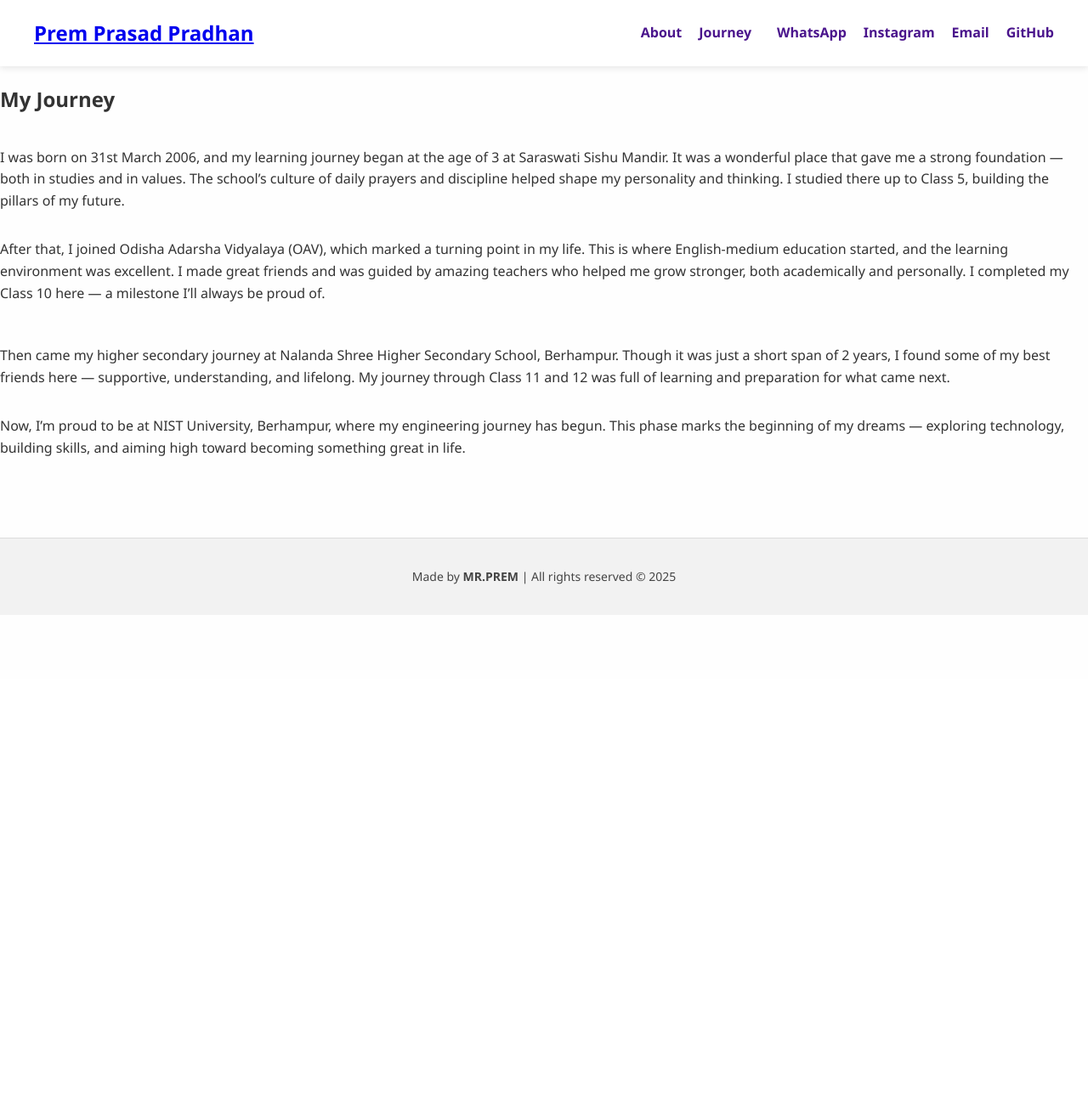
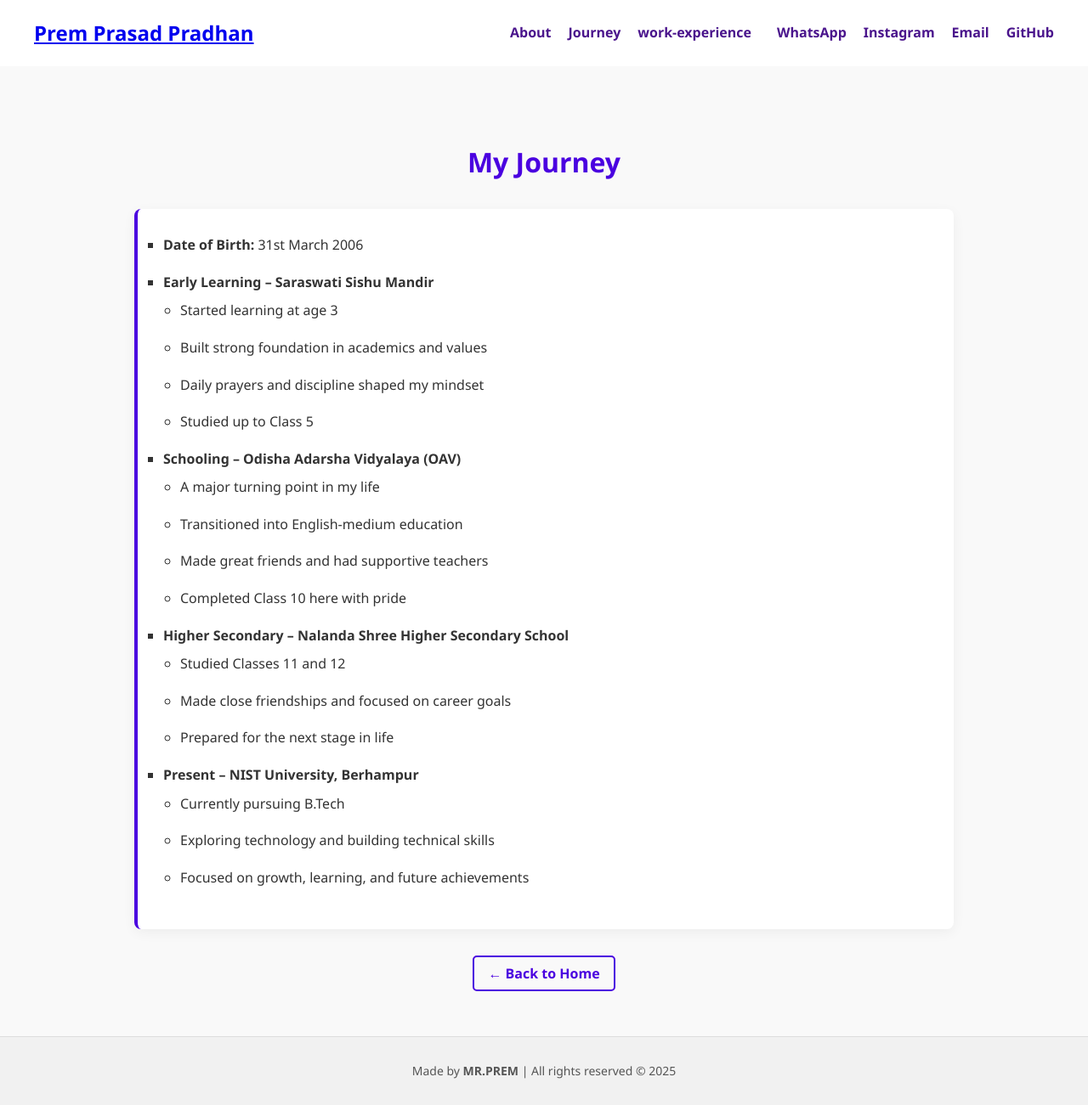
Before and after one commit to MRPREM31/My-Portfolio-, a Flask app: page /journey in a window 1280 px wide. Shown: the whole page at 85% size. Before the commit the page ends 724 px from the top, so only its background shows below. Run offline with Flask 3, Linux system fonts and the light colour scheme.

Commit message:
Updated css for all pages

```diff
--- a/app.py
+++ b/app.py
@@ -14,7 +14,9 @@ def about():
 def journey():
     return render_template("journey.html")
 
-
+@app.route("/work_experience")
+def work_experience():
+    return render_template("work-experience.html")
 
 if __name__ == "__main__":
     app.run(debug=True)
--- a/static/css/style.css
+++ b/static/css/style.css
@@ -195,3 +195,193 @@ body {
     font-size: 15px;
   }
 }
+
+
+.work-experience {
+  padding: 60px 20px;
+  background-color: #f9f9f9;
+}
+
+.work-experience h2 {
+  text-align: center;
+  font-size: 32px;
+  color: #4A00E0;
+  margin-bottom: 30px;
+}
+
+.work-points {
+  max-width: 900px;
+  margin: auto;
+  background: white;
+  padding: 30px;
+  border-left: 4px solid #4A00E0;
+  border-radius: 8px;
+  box-shadow: 0 4px 15px rgba(0, 0, 0, 0.05);
+  font-size: 16px;
+  line-height: 1.6;
+  list-style-type: square;
+}
+
+.work-points li {
+  margin-bottom: 12px;
+}
+
+.work-points ul {
+  list-style-type: circle;
+  padding-left: 20px;
+  margin-top: 8px;
+}
+
+
+.back-link {
+  text-align: center;
+  margin-top: 30px;
+}
+
+.back-link a {
+  text-decoration: none;
+  color: #4A00E0;
+  font-weight: bold;
+  font-size: 16px;
+  border: 2px solid #4A00E0;
+  padding: 8px 16px;
+  border-radius: 5px;
+  transition: 0.3s ease;
+}
+
+.back-link a:hover {
+  background-color: #4A00E0;
+  color: white;
+}
+
+
+.my-journey {
+  padding: 60px 20px;
+  background-color: #f9f9f9;
+}
+
+.my-journey h2 {
+  text-align: center;
+  font-size: 32px;
+  color: #4A00E0;
+  margin-bottom: 30px;
+}
+
+.journey-points {
+  max-width: 900px;
+  margin: auto;
+  background: white;
+  padding: 30px;
+  border-left: 4px solid #4A00E0;
+  border-radius: 8px;
+  box-shadow: 0 4px 15px rgba(0, 0, 0, 0.05);
+  font-size: 16px;
+  line-height: 1.6;
+  list-style-type: square;
+}
+
+.journey-points li {
+  margin-bottom: 18px;
+}
+
+.journey-points ul {
+  list-style-type: circle;
+  padding-left: 20px;
+  margin-top: 8px;
+}
+
+.back-link {
+  text-align: center;
+  margin-top: 40px;
+}
+
+.back-link a {
+  text-decoration: none;
+  color: #4A00E0;
+  font-weight: bold;
+  font-size: 16px;
+  border: 2px solid #4A00E0;
+  padding: 8px 16px;
+  border-radius: 5px;
+  transition: 0.3s ease;
+}
+
+.back-link a:hover {
+  background-color: #4A00E0;
+  color: white;
+}
+
+
+
+.about-me {
+  padding: 60px 20px;
+  background-color: #f9f9f9;
+}
+
+.about-me h2 {
+  text-align: center;
+  font-size: 32px;
+  color: #4A00E0;
+  margin-bottom: 30px;
+}
+
+.about-points {
+  max-width: 900px;
+  margin: auto;
+  background: white;
+  padding: 30px;
+  border-left: 4px solid #4A00E0;
+  border-radius: 8px;
+  box-shadow: 0 4px 15px rgba(0, 0, 0, 0.05);
+  font-size: 16px;
+  line-height: 1.6;
+  list-style-type: square;
+}
+
+.about-points li {
+  margin-bottom: 18px;
+}
+
+.about-points ul {
+  list-style-type: circle;
+  padding-left: 20px;
+  margin-top: 8px;
+}
+
+.back-link {
+  text-align: center;
+  margin-top: 40px;
+}
+
+.back-link a {
+  text-decoration: none;
+  color: #4A00E0;
+  font-weight: bold;
+  font-size: 16px;
+  border: 2px solid #4A00E0;
+  padding: 8px 16px;
+  border-radius: 5px;
+  transition: 0.3s ease;
+}
+
+.back-link a:hover {
+  background-color: #4A00E0;
+  color: white;
+}
+
+html, body {
+  height: 100%;
+  margin: 0;
+  padding: 0;
+  display: flex;
+  flex-direction: column;
+}
+
+.site-footer {
+  text-align: center;
+  padding: 15px;
+  background-color: #f1f1f1;
+  font-size: 14px;
+  color: #555;
+  margin-top: auto; /* Pushes footer to bottom */
+}
--- /dev/null
+++ b/templates/footer.html
@@ -0,0 +1,4 @@
+<!-- footer.html -->
+<footer class="site-footer">
+  <p>Made by <strong>MR.PREM</strong> | All rights reserved © 2025</p>
+</footer>
--- a/templates/header.html
+++ b/templates/header.html
@@ -15,6 +15,8 @@
       <ul class="nav-links">
         <li><a href="{{ url_for('about') }}">About</a></li>
         <li><a href="{{ url_for('journey') }}">Journey</a></li>
+        <li><a href="{{ url_for('work_experience') }}">work-experience</a></li>
+
 
 
       </ul>
--- a/templates/journey.html
+++ b/templates/journey.html
@@ -1,13 +1,70 @@
-{% include 'header.html' %}
-<h2>My Journey</h2>
- <p>I was born on 31st March 2006, and my learning journey began at the age of 3 at Saraswati Sishu Mandir. It was a wonderful place that gave me a strong foundation — both in studies and in values. The school’s culture of daily prayers and discipline helped shape my personality and thinking. I studied there up to Class 5, building the pillars of my future.</p>
+<!DOCTYPE html>
+<html lang="en">
+<head>
+  <meta charset="UTF-8">
+  <title>My Journey | Prem Prasad Pradhan</title>
+  <link rel="stylesheet" href="{{ url_for('static', filename='css/style.css') }}">
+</head>
+<body>
 
- <p>After that, I joined Odisha Adarsha Vidyalaya (OAV), which marked a turning point in my life. This is where English-medium education started, and the learning environment was excellent. I made great friends and was guided by amazing teachers who helped me grow stronger, both academically and personally. I completed my Class 10 here — a milestone I’ll always be proud of.<p>
+  <!-- Optional: Navigation -->
+  {% include 'header.html' %}
 
- </p>Then came my higher secondary journey at Nalanda Shree Higher Secondary School, Berhampur. Though it was just a short span of 2 years, I found some of my best friends here — supportive, understanding, and lifelong. My journey through Class 11 and 12 was full of learning and preparation for what came next.<p>
+  <main>
+    <!-- My Journey Section -->
+    <section id="my-journey" class="my-journey">
+      <h2>My Journey</h2>
 
- </p>Now, I’m proud to be at NIST University, Berhampur, where my engineering journey has begun. This phase marks the beginning of my dreams — exploring technology, building skills, and aiming high toward becoming something great in life.</p>
+      <ul class="journey-points">
+        <li><strong>Date of Birth:</strong> 31st March 2006</li>
 
- <footer class="site-footer">
-  <p>Made by <strong>MR.PREM</strong> | All rights reserved © 2025</p>
-</footer>
+        <li>
+          <strong>Early Learning – Saraswati Sishu Mandir</strong>
+          <ul>
+            <li>Started learning at age 3</li>
+            <li>Built strong foundation in academics and values</li>
+            <li>Daily prayers and discipline shaped my mindset</li>
+            <li>Studied up to Class 5</li>
+          </ul>
+        </li>
+
+        <li>
+          <strong>Schooling – Odisha Adarsha Vidyalaya (OAV)</strong>
+          <ul>
+            <li>A major turning point in my life</li>
+            <li>Transitioned into English-medium education</li>
+            <li>Made great friends and had supportive teachers</li>
+            <li>Completed Class 10 here with pride</li>
+          </ul>
+        </li>
+
+        <li>
+          <strong>Higher Secondary – Nalanda Shree Higher Secondary School</strong>
+          <ul>
+            <li>Studied Classes 11 and 12</li>
+            <li>Made close friendships and focused on career goals</li>
+            <li>Prepared for the next stage in life</li>
+          </ul>
+        </li>
+
+        <li>
+          <strong>Present – NIST University, Berhampur</strong>
+          <ul>
+            <li>Currently pursuing B.Tech</li>
+            <li>Exploring technology and building technical skills</li>
+            <li>Focused on growth, learning, and future achievements</li>
+          </ul>
+        </li>
+      </ul>
+
+      <!-- Back to Home -->
+      <div class="back-link">
+        <a href="{{ url_for('home') }}">← Back to Home</a>
+      </div>
+    </section>
+  </main>
+
+  <!-- Footer on all pages -->
+  {% include 'footer.html' %}
+</body>
+</html>
```
Also changed, not shown: templates/about.html (+56 -12 lines), templates/work-experience.html (added, +49 -0 lines).
